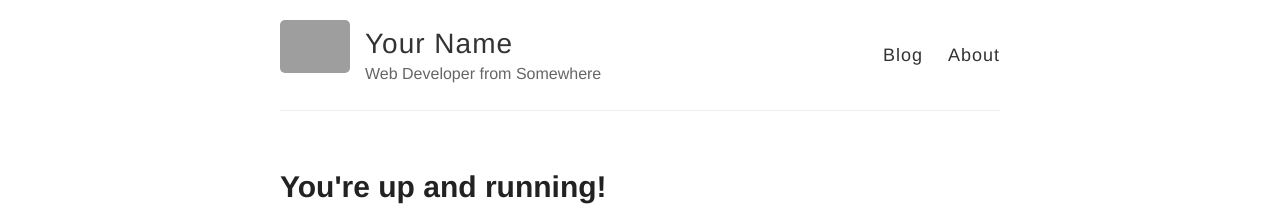
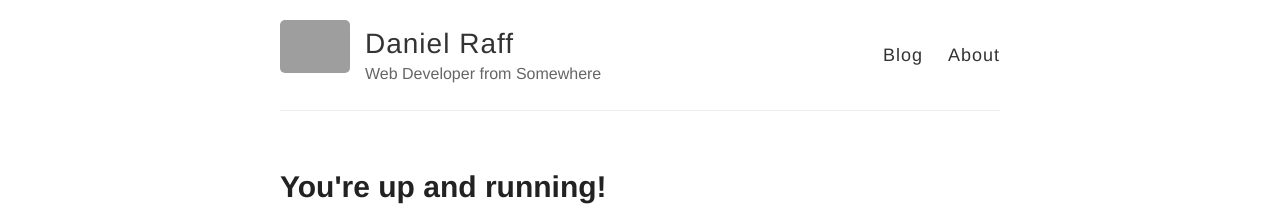
Before and after one commit to raffrica/raffrica.github.io, a Jekyll site: the page built from index.html, in a window 1280 px wide. Shown: the top 222 px of the page. Built offline with Jekyll 4.4.1, drawn with Linux system fonts in a browser that asks for light colours; grey boxes are pictures that could not be loaded.

Commit message:
Update config

```diff
--- a/_config.yml
+++ b/_config.yml
@@ -3,7 +3,7 @@
 #
 
 # Name of your site (displayed in the header)
-name: Your Name
+name: Daniel Raff
 
 # Short bio or description (displayed in the header)
 description: Web Developer from Somewhere
@@ -41,7 +41,7 @@ google_analytics:
 
 # Your website URL (e.g. http://barryclark.github.io or http://www.barryclark.co)
 # Used for Sitemap.xml and your RSS feed
-url:
+url: http://raffica.github.io/
 
 # If you're hosting your site at a Project repository on GitHub pages
 # (http://yourusername.github.io/repository-name)
```
